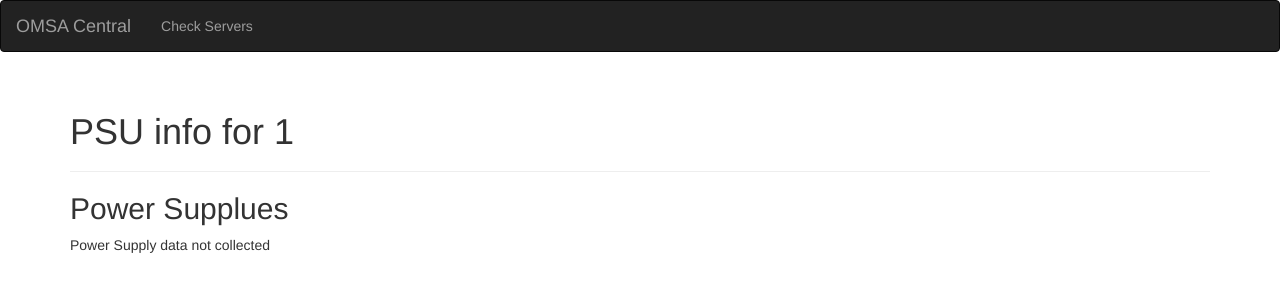
After one commit to chilledornaments/dell-omreport-web, a Flask app: page /servers/1/powersupplies in a window 1280 px wide. The commit adds this page. Shown: the top 300 px of the page. Run offline with Flask 2, Linux system fonts and the light colour scheme; data that the repository does not hold is empty; some libraries are stand-ins or nearby versions.

Commit message:
Add PSU stats

```diff
--- a/domsa_web/backends/data_grabber.py
+++ b/domsa_web/backends/data_grabber.py
@@ -76,3 +76,32 @@ def get_processors_data(mongo_collection):
 
     except Exception as e:
         return str(e)
+
+def get_psu_data(mongo_collection):
+    try:
+        psu_items = db[mongo_collection].find({"Category": "PowerSupplies"}, sort=[('_id', -1)]).distinct("Name")
+
+        if not psu_items:
+            return False
+
+        elif psu_items is None:
+            return False
+        else:
+            psu_data = {}
+            for psu in psu_items:
+                query = db[mongo_collection].find({"Category": "PowerSupplies", "Name": psu}, sort=[('_id', -1)], limit=1)
+
+                for data in query:
+                    Exists = data['Detected']
+                    InputRating = data['InputRating']
+                    Failed = data['Failed']
+                    PredictedFail = data['PredictedFail']
+                    ACLost = data['ACLost']
+                    FanFailed = data['FanFailed']
+                    FirmwareVersion = data['FirmwareVersion']
+                    ACOn = data['ACOn']
+                    psu_data[psu] = {"Exists": Exists, "InputRating": InputRating, "Failed": Failed, "PredictedFail": PredictedFail, "ACLost": ACLost, \
+                        "FanFailed": FanFailed, "FirmwareVersion": FirmwareVersion, "ACOn": ACOn}
+            return psu_data
+    except Exception as e:
+        return str(e)
--- a/domsa_web/routes.py
+++ b/domsa_web/routes.py
@@ -43,7 +43,6 @@ def temp_summary(server):
      info = data_grabber.get_temperature_data(server)
      return render_template('temperature_summary.html', server=server, data=info)
 
-#TODO
 @app.route('/servers/<server>/processors')
 def proc_summary(server):
      info = data_grabber.get_processors_data(server)
@@ -51,6 +50,12 @@ def proc_summary(server):
           info = False
      return render_template('processors_summary.html', server=server, data=info)
 
+@app.route('/servers/<server>/powersupplies')
+def psu_summary(server):
+     info = data_grabber.get_psu_data(server)
+     if info is None:
+          info = False
+     return render_template('psu_summary.html', server=server, data=info)
 
 
 
--- /dev/null
+++ b/domsa_web/templates/psu_summary.html
@@ -0,0 +1,64 @@
+{% extends "base.html" %}
+
+{% block app_content %}
+<div class="page-header">
+    <h1>PSU info for {{ server }}</h1>
+</div>
+
+<h2>Power Supplues</h2>
+{% if data %}
+<div class="container">
+    <div class="row">
+        {% for item in data %}
+        <div class="col-sm">
+            <ul class="list-group">
+                <li class="list-group-item-primary">{{ item }}</li>
+                {% if data[item].Exists != "true" %}
+                <li class="list-group-item list-group-item-warning">PSU Not Detected</li>
+                {% else %}
+                <li class="list-group-item list-group-item-success">PSU Detected</li>
+                {% endif %}
+                {% if data[item].ACOn != "true" %}
+                <li class="list-group-item list-group-item-danger">Not connnected to power</li>
+                {% else %}
+                <li class="list-group-item list-group-item-success">Connected to power</li>
+                {% endif %}
+                {% if data[item].FanFailed == "true" %}
+                <li class="list-group-item list-group-item-danger">Fan: Failed</li>
+                {% else %}
+                <li class="list-group-item list-group-item-success">Fan: OK</li>
+                {% endif %}
+                {% if data[item].ACLost == "true" %}
+                <li class="list-group-item list-group-item-danger">AC Power Lost</li>
+                {% else %}
+                <li class="list-group-item list-group-item-success">AC Power OK</li>
+                {% endif %}
+                {% if data[item].PredictedFail == "true" %}
+                <li class="list-group-item list-group-item-danger">Failure Predicted</li>
+                {% else %}
+                <li class="list-group-item list-group-item-success">No Failure Predicted</li>
+                {% endif %}
+                {% if data[item].Failed == "true" %}
+                <li class="list-group-item list-group-item-danger">PSU Failed</li>
+                {% else %}
+                <li class="list-group-item list-group-item-success">PSU Status OK</li>
+                {% endif %}
+                <li class="list-group-item list-group-item-primary">InputRating: {{ data[item].InputRating }}</li>
+                <li class="list-group-item list-group-item-primary">FirmwareVersion: {{ data[item].FirmwareVersion }}</li>
+            </ul>
+
+        </div>
+        {% endfor %}
+    </div>
+</div>
+{% else %}
+<div class="container">
+    <div class="row">
+        <div class="col-sm">
+            Power Supply data not collected
+        </div>
+    </div>
+</div>
+{% endif %}
+
+{% endblock %}
--- a/domsa_web/templates/server_categories.html
+++ b/domsa_web/templates/server_categories.html
@@ -9,6 +9,7 @@
         <li><a href='{{ url_for("memory_summary", server=server)}}' class="list-group-item">Memory</a></li>
         <li><a href='{{ url_for("temp_summary", server=server)}}' class="list-group-item">Temperature</a></li>
         <li><a href='{{ url_for("proc_summary", server=server)}}' class="list-group-item">Processors</a></li>
+        <li><a href='{{ url_for("psu_summary", server=server)}}' class="list-group-item">Power Supplies</a></li>
 </ul>
 
 {% endblock %}
```
